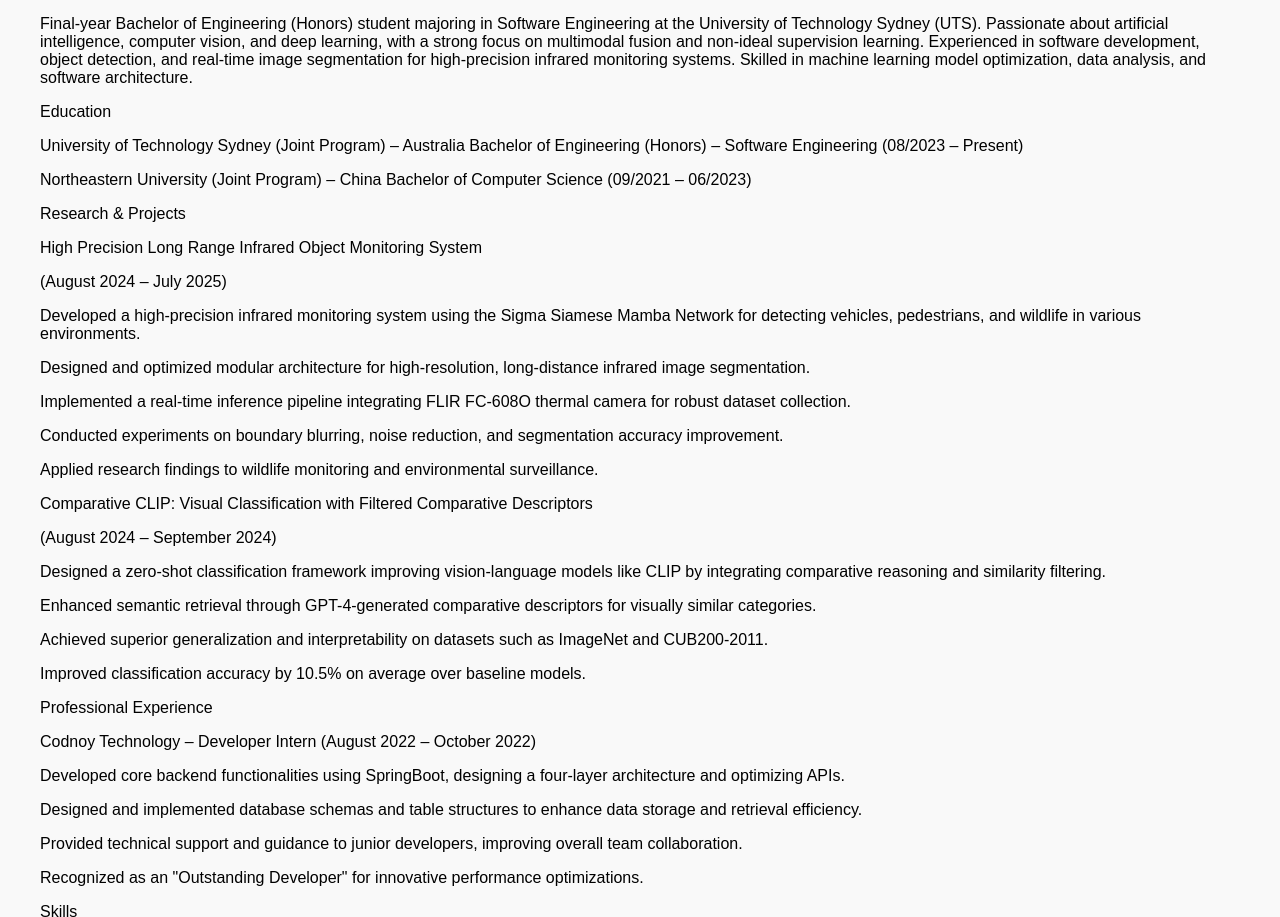
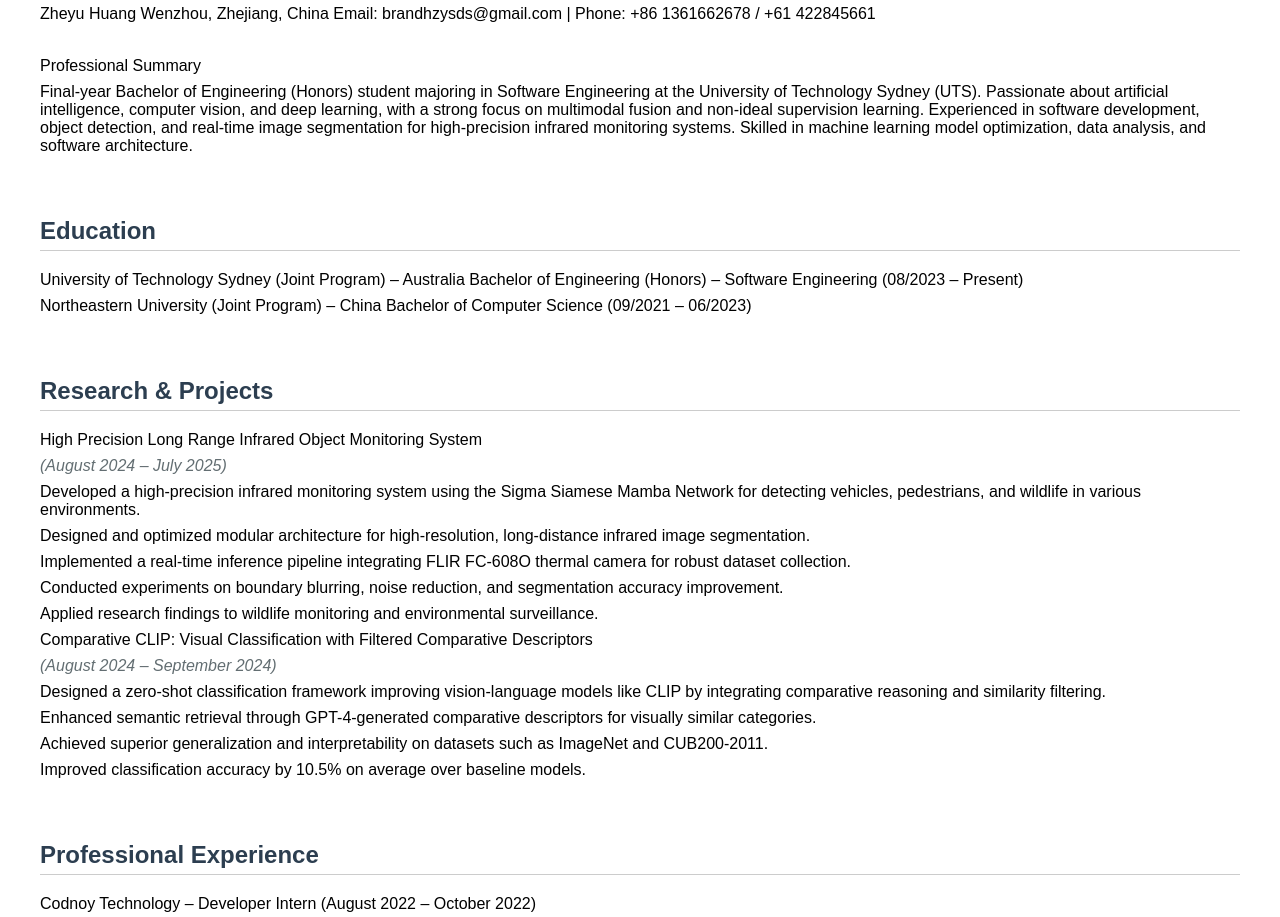
Before and after one commit to HZYSDS/HZYSDS.github.io, a plain HTML site: page cv.html in a window 1280 px wide. Shown: the part 93-1010 px from the top of the page. Drawn offline with Linux system fonts and the light colour scheme.

Commit message:
Update cv.html

```diff
--- a/cv.html
+++ b/cv.html
@@ -1,47 +1,23 @@
-<html><head><link rel='stylesheet' href='style.css'></head><body>
-<p>Zheyu Huang
+
+    <html>
+    <head>
+        <link rel='stylesheet' href='style.css'>
+        <style>
+            body { font-family: Arial, sans-serif; margin: 40px; background: #fff; }
+            h1, h2 { color: #2c3e50; }
+            h2 { margin-top: 1.5em; border-bottom: 1px solid #ccc; padding-bottom: 5px; }
+            p { margin: 0.5em 0; }
+            .section-title { font-weight: bold; margin-top: 1em; color: #2d3436; }
+            .entry-title { font-weight: bold; font-size: 1.1em; }
+            .entry-period { font-style: italic; color: #636e72; margin-bottom: 0.3em; }
+            ul { margin-top: 0; }
+        </style>
+    </head>
+    <body>
+        <h1>Zheyu Huang – Curriculum Vitae</h1>
+    <p>Zheyu Huang
 Wenzhou, Zhejiang, China
-Email: brandhzysds@gmail.com | Phone: +86 1361662678 / +61 422845661</p>
-<p></p>
-<p>Professional Summary</p>
-<p>Final-year Bachelor of Engineering (Honors) student majoring in Software Engineering at the University of Technology Sydney (UTS). Passionate about artificial intelligence, computer vision, and deep learning, with a strong focus on multimodal fusion and non-ideal supervision learning. Experienced in software development, object detection, and real-time image segmentation for high-precision infrared monitoring systems. Skilled in machine learning model optimization, data analysis, and software architecture.</p>
-<p></p>
-<p>Education</p>
-<p>University of Technology Sydney (Joint Program) – Australia
-Bachelor of Engineering (Honors) – Software Engineering (08/2023 – Present)
-</p>
-<p>Northeastern University (Joint Program) – China
-Bachelor of Computer Science (09/2021 – 06/2023)
-</p>
-<p></p>
-<p>Research & Projects</p>
-<p>High Precision Long Range Infrared Object Monitoring System</p>
-<p>(August 2024 – July 2025)</p>
-<p>Developed a high-precision infrared monitoring system using the Sigma Siamese Mamba Network for detecting vehicles, pedestrians, and wildlife in various environments.</p>
-<p>Designed and optimized modular architecture for high-resolution, long-distance infrared image segmentation.</p>
-<p>Implemented a real-time inference pipeline integrating FLIR FC-608O thermal camera for robust dataset collection.</p>
-<p>Conducted experiments on boundary blurring, noise reduction, and segmentation accuracy improvement.</p>
-<p>Applied research findings to wildlife monitoring and environmental surveillance.</p>
-<p>Comparative CLIP: Visual Classification with Filtered Comparative Descriptors</p>
-<p>(August 2024 – September 2024)</p>
-<p>Designed a zero-shot classification framework improving vision-language models like CLIP by integrating comparative reasoning and similarity filtering.</p>
-<p>Enhanced semantic retrieval through GPT-4-generated comparative descriptors for visually similar categories.</p>
-<p>Achieved superior generalization and interpretability on datasets such as ImageNet and CUB200-2011.</p>
-<p>Improved classification accuracy by 10.5% on average over baseline models.</p>
-<p></p>
-<p>Professional Experience</p>
-<p>Codnoy Technology – Developer Intern
-(August 2022 – October 2022)</p>
-<p>Developed core backend functionalities using SpringBoot, designing a four-layer architecture and optimizing APIs.</p>
-<p>Designed and implemented database schemas and table structures to enhance data storage and retrieval efficiency.</p>
-<p>Provided technical support and guidance to junior developers, improving overall team collaboration.</p>
-<p>Recognized as an "Outstanding Developer" for innovative performance optimizations.</p>
-<p></p>
-<p>Skills</p>
-<p>Programming: Python, Java, C++, JavaScript, SQL</p>
-<p>Frameworks & Tools: PyTorch, TensorFlow, Hugging Face Transformers, OpenCV, LaTeX, Linux</p>
-<p>Expertise: Machine Learning, Deep Learning, Image Segmentation, Software Architecture, Data Analysis</p>
-<p>Languages:  English and Mandarin</p>
-<p></p>
-<p></p>
-</body></html>
+Email: brandhzysds@gmail.com | Phone: +86 1361662678 / +61 422845661</p><br><p>Professional Summary</p><p>Final-year Bachelor of Engineering (Honors) student majoring in Software Engineering at the University of Technology Sydney (UTS). Passionate about artificial intelligence, computer vision, and deep learning, with a strong focus on multimodal fusion and non-ideal supervision learning. Experienced in software development, object detection, and real-time image segmentation for high-precision infrared monitoring systems. Skilled in machine learning model optimization, data analysis, and software architecture.</p><br><h2>Education</h2><p>University of Technology Sydney (Joint Program) – Australia
+Bachelor of Engineering (Honors) – Software Engineering (08/2023 – Present)</p><p>Northeastern University (Joint Program) – China
+Bachelor of Computer Science (09/2021 – 06/2023)</p><br><h2>Research & Projects</h2><p>High Precision Long Range Infrared Object Monitoring System</p><p class='entry-period'>(August 2024 – July 2025)</p><p>Developed a high-precision infrared monitoring system using the Sigma Siamese Mamba Network for detecting vehicles, pedestrians, and wildlife in various environments.</p><p>Designed and optimized modular architecture for high-resolution, long-distance infrared image segmentation.</p><p>Implemented a real-time inference pipeline integrating FLIR FC-608O thermal camera for robust dataset collection.</p><p>Conducted experiments on boundary blurring, noise reduction, and segmentation accuracy improvement.</p><p>Applied research findings to wildlife monitoring and environmental surveillance.</p><p>Comparative CLIP: Visual Classification with Filtered Comparative Descriptors</p><p class='entry-period'>(August 2024 – September 2024)</p><p>Designed a zero-shot classification framework improving vision-language models like CLIP by integrating comparative reasoning and similarity filtering.</p><p>Enhanced semantic retrieval through GPT-4-generated comparative descriptors for visually similar categories.</p><p>Achieved superior generalization and interpretability on datasets such as ImageNet and CUB200-2011.</p><p>Improved classification accuracy by 10.5% on average over baseline models.</p><br><h2>Professional Experience</h2><p>Codnoy Technology – Developer Intern
+(August 2022 – October 2022)</p><p>Developed core backend functionalities using SpringBoot, designing a four-layer architecture and optimizing APIs.</p><p>Designed and implemented database schemas and table structures to enhance data storage and retrieval efficiency.</p><p>Provided technical support and guidance to junior developers, improving overall team collaboration.</p><p>Recognized as an "Outstanding Developer" for innovative performance optimizations.</p><br><h2>Skills</h2><p>Programming: Python, Java, C++, JavaScript, SQL</p><p>Frameworks & Tools: PyTorch, TensorFlow, Hugging Face Transformers, OpenCV, LaTeX, Linux</p><p>Expertise: Machine Learning, Deep Learning, Image Segmentation, Software Architecture, Data Analysis</p><p>Languages:  English and Mandarin</p><br><br></body></html>
```
